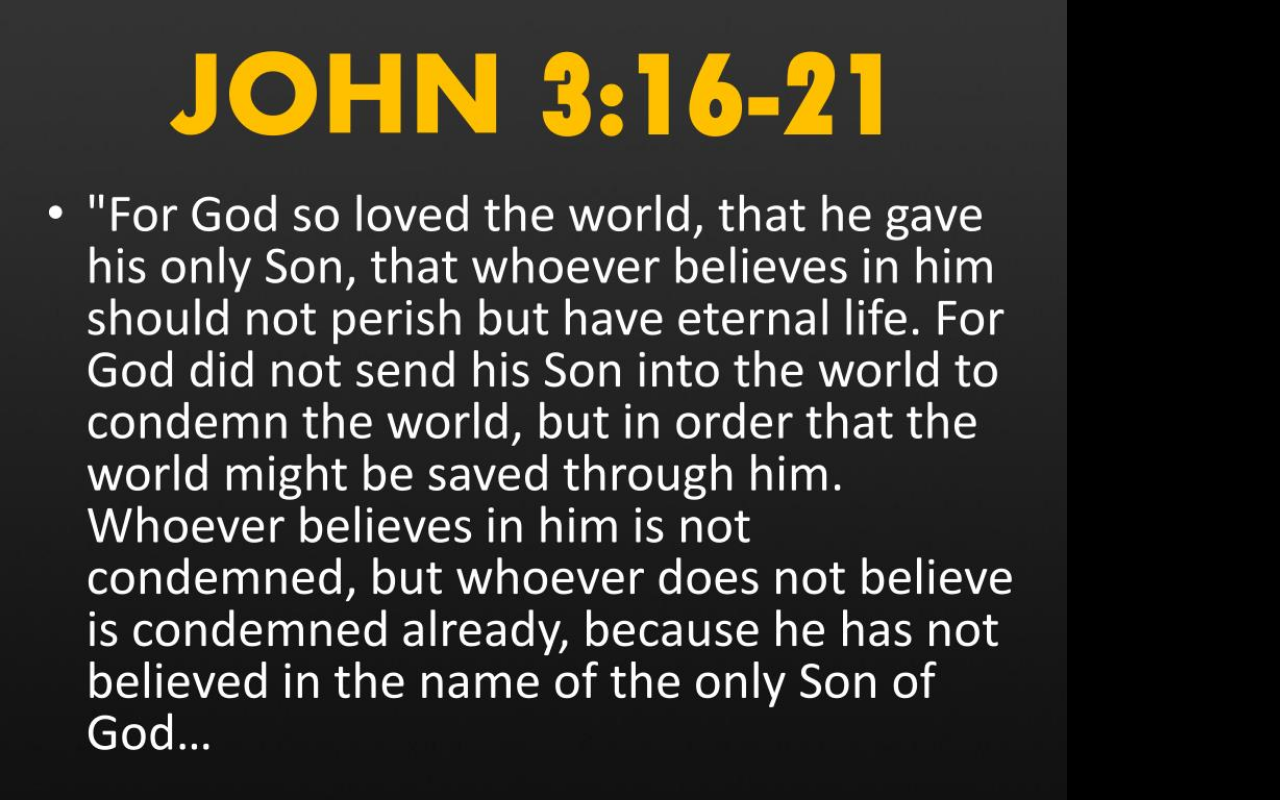
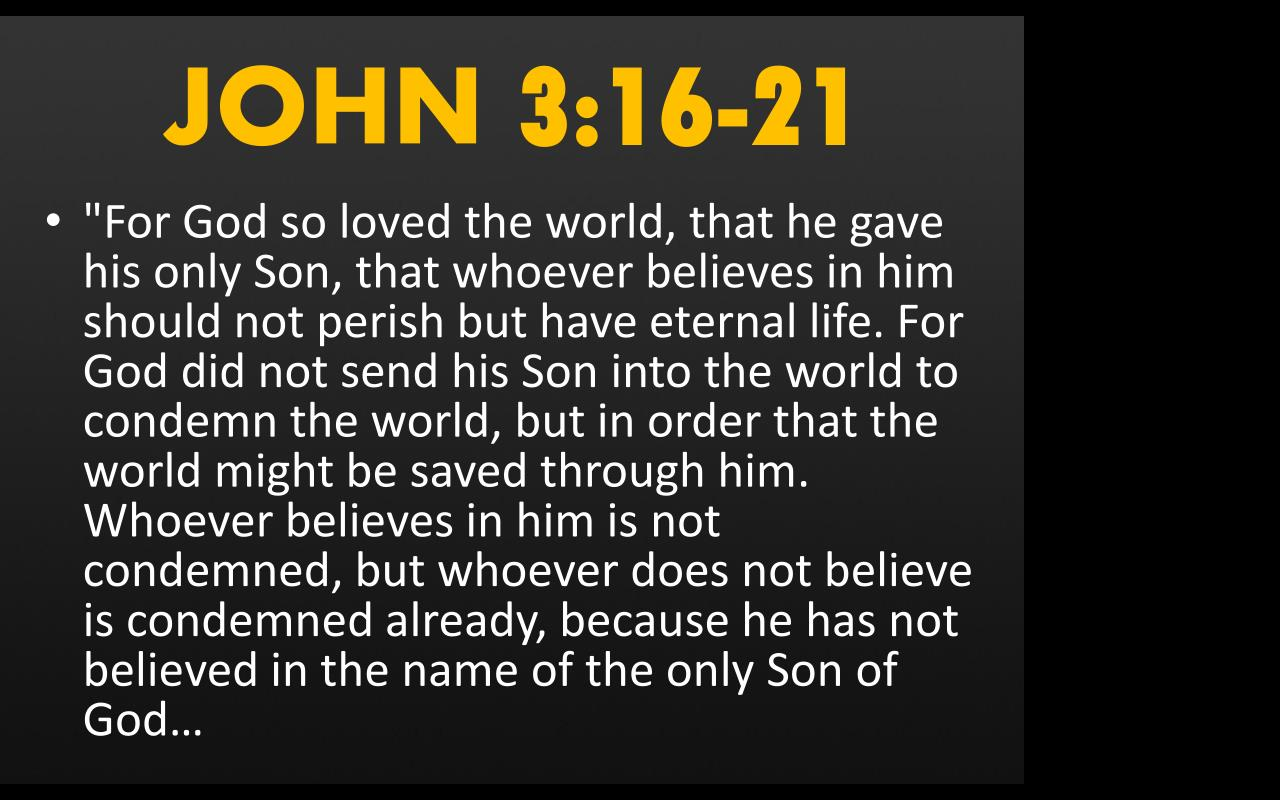
Before and after one commit to ejmdenham/verse-images-qr, a plain HTML site: page index.html in a window 1280 px wide. Drawn offline with Linux system fonts and the light colour scheme.

Commit message:
Update index.html

```diff
--- a/index.html
+++ b/index.html
@@ -10,19 +10,18 @@
       padding: 0;
       height: 100%;
     }
-    /* Center content and hide any overflow */
+    /* Center content */
     body {
       display: flex;
       justify-content: center;
       align-items: center;
-      overflow: hidden;
-      background-color: #000; /* Optional: provides a background color if needed */
+      background-color: #000; /* Background color shows in the letterbox areas */
     }
-    /* Make the image fill the screen while preserving its aspect ratio */
+    /* Style the image so it’s centered and fully visible */
     #verseImage {
-      width: 100vw;
-      height: 100vh;
-      object-fit: cover;
+      max-width: 100vw;
+      max-height: 100vh;
+      object-fit: contain;
     }
   </style>
   <script defer>
```
